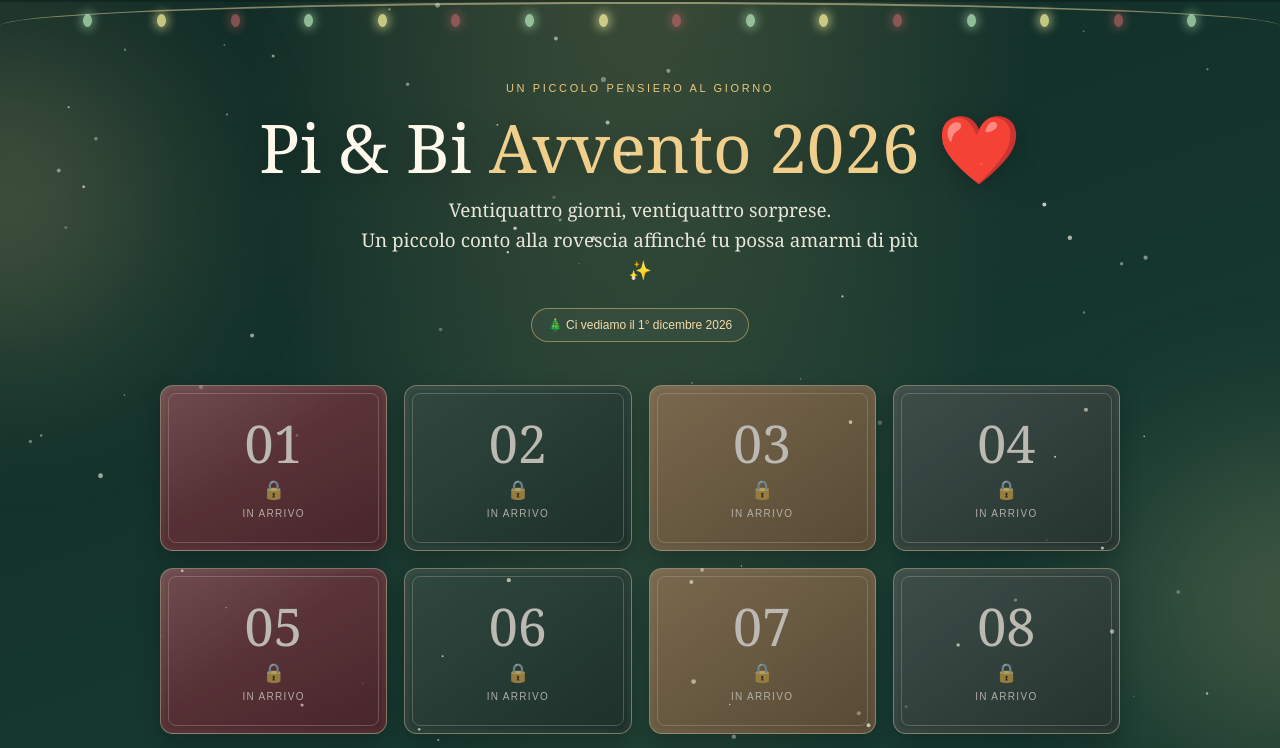
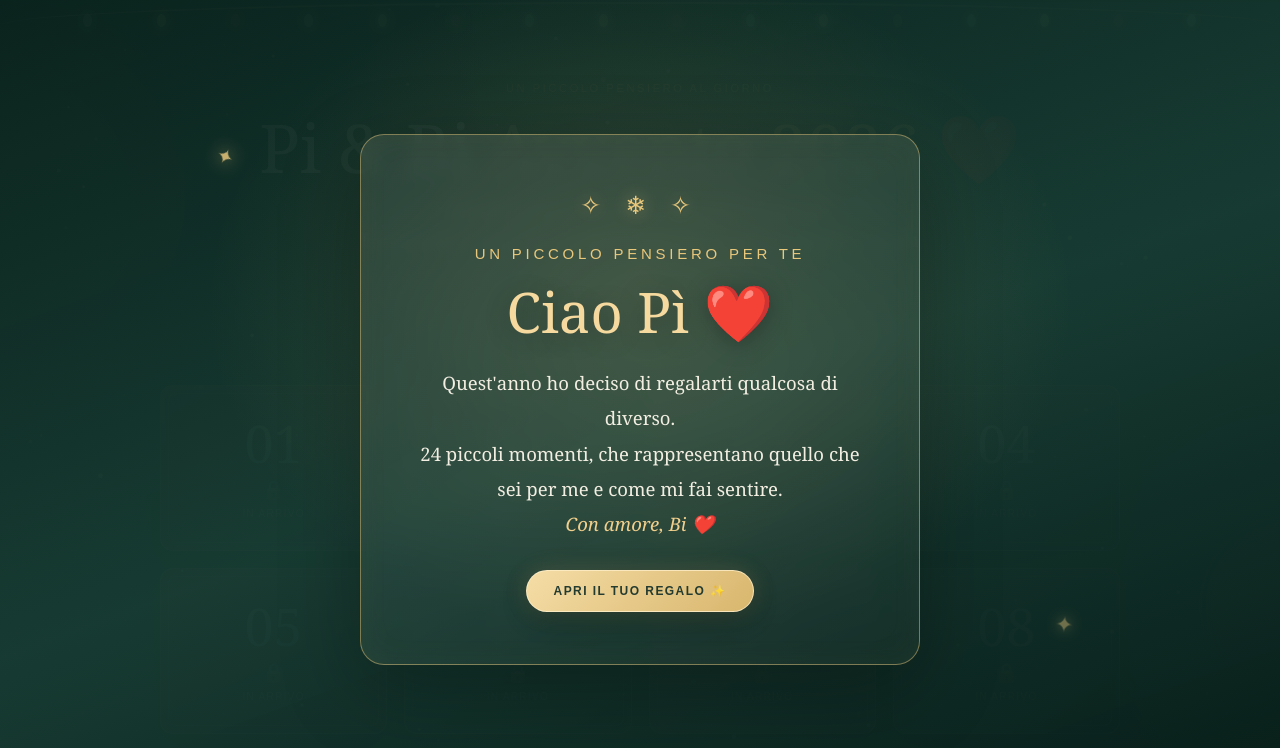
Before and after one commit to GrilBed/pibi, a plain HTML site: page index.html in a window 1280 px wide. Shown: the top 748 px of the page. Drawn offline with Linux system fonts and the light colour scheme.

Commit message:
Update index.html

```diff
--- a/index.html
+++ b/index.html
@@ -128,9 +128,96 @@
     @media (prefers-reduced-motion: reduce) {
       *, *::before, *::after { animation-duration: .01ms !important; animation-iteration-count: 1 !important; scroll-behavior: auto !important; transition-duration: .01ms !important; }
     }
+
+    /* Schermata introduttiva Pi & Bi */
+    .welcome {
+      position: fixed; inset: 0; z-index: 20;
+      display: flex; align-items: center; justify-content: center;
+      padding: 24px;
+      background:
+        radial-gradient(ellipse at 50% 38%, rgba(233,199,123,.16), transparent 48%),
+        linear-gradient(160deg, rgba(10,35,29,.97), rgba(23,59,50,.98) 52%, rgba(8,29,25,.99));
+      text-align: center;
+      opacity: 1; visibility: visible;
+      transition: opacity .9s ease, visibility .9s ease;
+      overflow: hidden;
+    }
+    .welcome::before, .welcome::after {
+      content: "✦"; position: absolute; color: var(--gold);
+      text-shadow: 0 0 14px rgba(233,199,123,.9);
+      animation: welcomeSparkle 3s ease-in-out infinite;
+      pointer-events: none;
+    }
+    .welcome::before { top: 18%; left: 17%; font-size: 18px; }
+    .welcome::after { right: 16%; bottom: 20%; font-size: 25px; animation-delay: -1.4s; }
+    .welcome-card {
+      width: min(560px, 100%); position: relative; z-index: 1;
+      padding: clamp(28px, 6vw, 52px) clamp(22px, 6vw, 48px);
+      border: 1px solid rgba(233,199,123,.48);
+      border-radius: 24px;
+      background: linear-gradient(145deg, rgba(255,250,240,.09), rgba(255,250,240,.025));
+      box-shadow: 0 24px 80px rgba(0,0,0,.28), inset 0 0 35px rgba(233,199,123,.045);
+      backdrop-filter: blur(7px);
+      animation: welcomeAppear 1.2s cubic-bezier(.2,.75,.25,1) both;
+    }
+    .welcome-ornament {
+      color: var(--gold); font-size: 25px; letter-spacing: .35em;
+      margin-bottom: 22px; text-shadow: 0 0 18px rgba(233,199,123,.45);
+    }
+    .welcome-kicker {
+      color: var(--gold); text-transform: uppercase; letter-spacing: .25em;
+      font: 15px/1.5 Arial, sans-serif; margin-bottom: 15px;
+    }
+    .welcome h2 {
+      color: #f5d99e; font-size: clamp(2.2rem, 8vw, 3.5rem);
+      font-weight: 500; line-height: 1.1; margin: 0 0 23px;
+      text-shadow: 0 4px 25px rgba(0,0,0,.28);
+    }
+    .welcome-message {
+      color: #f2eee2; font-size: clamp(1rem, 3vw, 1.16rem);
+      line-height: 1.9; white-space: pre-line; margin: 0 auto 29px;
+    }
+    .welcome-signature { color: #f1cf8c; font-style: italic; }
+    .welcome-button {
+      border: 1px solid rgba(255,239,203,.8); border-radius: 999px;
+      padding: 13px 27px; color: #243b30; cursor: pointer;
+      background: linear-gradient(135deg, #f5dda6, #d8b66d);
+      box-shadow: 0 8px 26px rgba(0,0,0,.24), 0 0 22px rgba(233,199,123,.18);
+      font: 600 12px Arial, sans-serif; letter-spacing: .12em;
+      text-transform: uppercase; transition: transform .2s, box-shadow .2s;
+    }
+    .welcome-button:hover { transform: translateY(-3px); box-shadow: 0 12px 30px rgba(0,0,0,.3), 0 0 28px rgba(233,199,123,.32); }
+    .welcome-button:focus-visible { outline: 3px solid #fff; outline-offset: 4px; }
+    .welcome.closing { opacity: 0; visibility: hidden; pointer-events: none; }
+    @keyframes welcomeAppear {
+      from { opacity: 0; transform: translateY(18px) scale(.97); }
+      to { opacity: 1; transform: translateY(0) scale(1); }
+    }
+    @keyframes welcomeSparkle {
+      0%, 100% { opacity: .35; transform: scale(.8) rotate(0deg); }
+      50% { opacity: 1; transform: scale(1.25) rotate(35deg); }
+    }
+    @media (prefers-reduced-motion: reduce) {
+      .welcome-card, .welcome::before, .welcome::after { animation: none !important; }
+      .welcome, .welcome-button { transition: none !important; }
+    }
+
   </style>
 </head>
 <body>
+
+  <section class="welcome" id="welcome" aria-label="Benvenuta">
+    <div class="welcome-card">
+      <div class="welcome-ornament" aria-hidden="true">✧ ❄ ✧</div>
+      <div class="welcome-kicker">Un piccolo pensiero per te</div>
+      <h2>Ciao Pì ❤️</h2>
+      <p class="welcome-message">Quest'anno ho deciso di regalarti qualcosa di diverso.
+24 piccoli momenti, che rappresentano quello che sei per me e come mi fai sentire.
+<span class="welcome-signature">Con amore, Bi ❤️</span></p>
+      <button class="welcome-button" id="welcomeButton" type="button">Apri il tuo regalo ✨</button>
+    </div>
+  </section>
+
   <canvas id="snow" aria-hidden="true"></canvas>
   <div class="glow one"></div><div class="glow two"></div>
   <div class="lights" aria-hidden="true">
@@ -252,6 +339,17 @@
     } else {
       counter.textContent = "🎄 Ci vediamo il 1° dicembre 2026";
     }
+
+    // La schermata di benvenuto viene mostrata a ogni apertura del sito.
+    const welcome = document.getElementById("welcome");
+    document.getElementById("welcomeButton").addEventListener("click", () => {
+      welcome.classList.add("closing");
+      window.setTimeout(() => {
+        welcome.style.display = "none";
+        document.getElementById("calendar").scrollIntoView({ behavior: "smooth", block: "start" });
+      }, 900);
+    });
+
     renderCalendar();
 
     // Neve leggera, senza librerie esterne.
```
